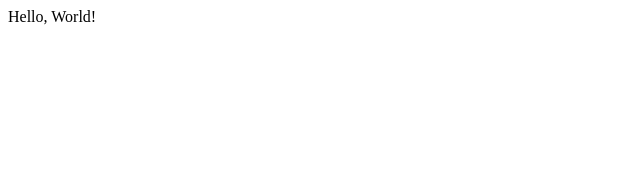
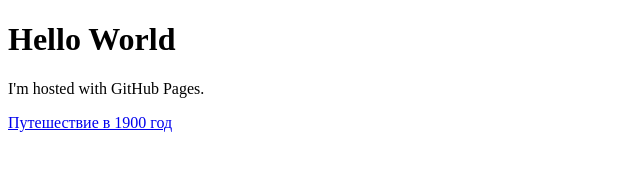
Before and after one commit to Slugfest87/teplo, a plain HTML site: page index.html in a window 1280 px wide. Shown: the whole page, without its empty margins (0-640 px from the left). Drawn offline with Linux system fonts and the light colour scheme.

Commit message:
Update index.html

```diff
--- a/index.html
+++ b/index.html
@@ -1 +1,8 @@
-<p> Hello, World!</p>
+<!DOCTYPE html>
+<html>
+<body>
+<h1>Hello World</h1>
+<p>I'm hosted with GitHub Pages.</p>
+<a href="https://slugfest87.github.io/1900.html">Путешествие в 1900 год</a>
+</body>
+</html>
```
